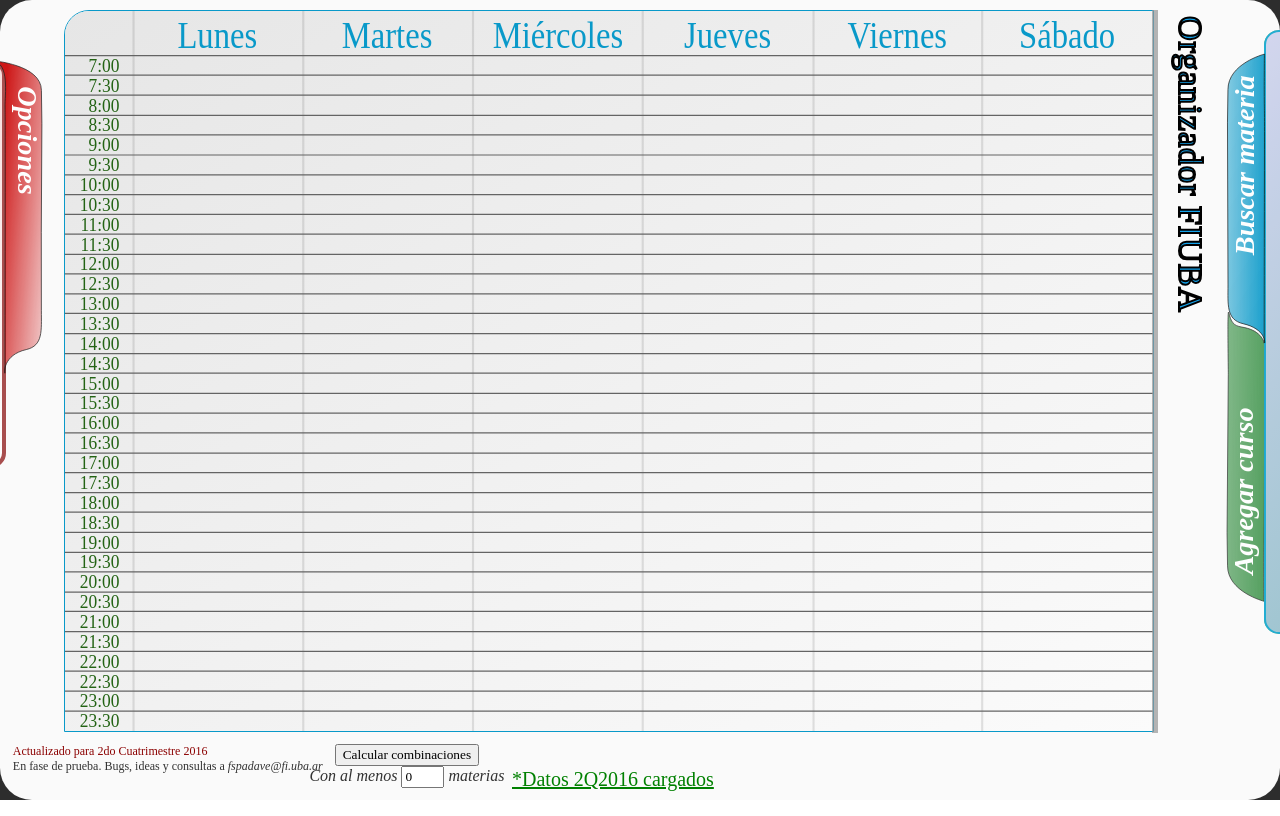
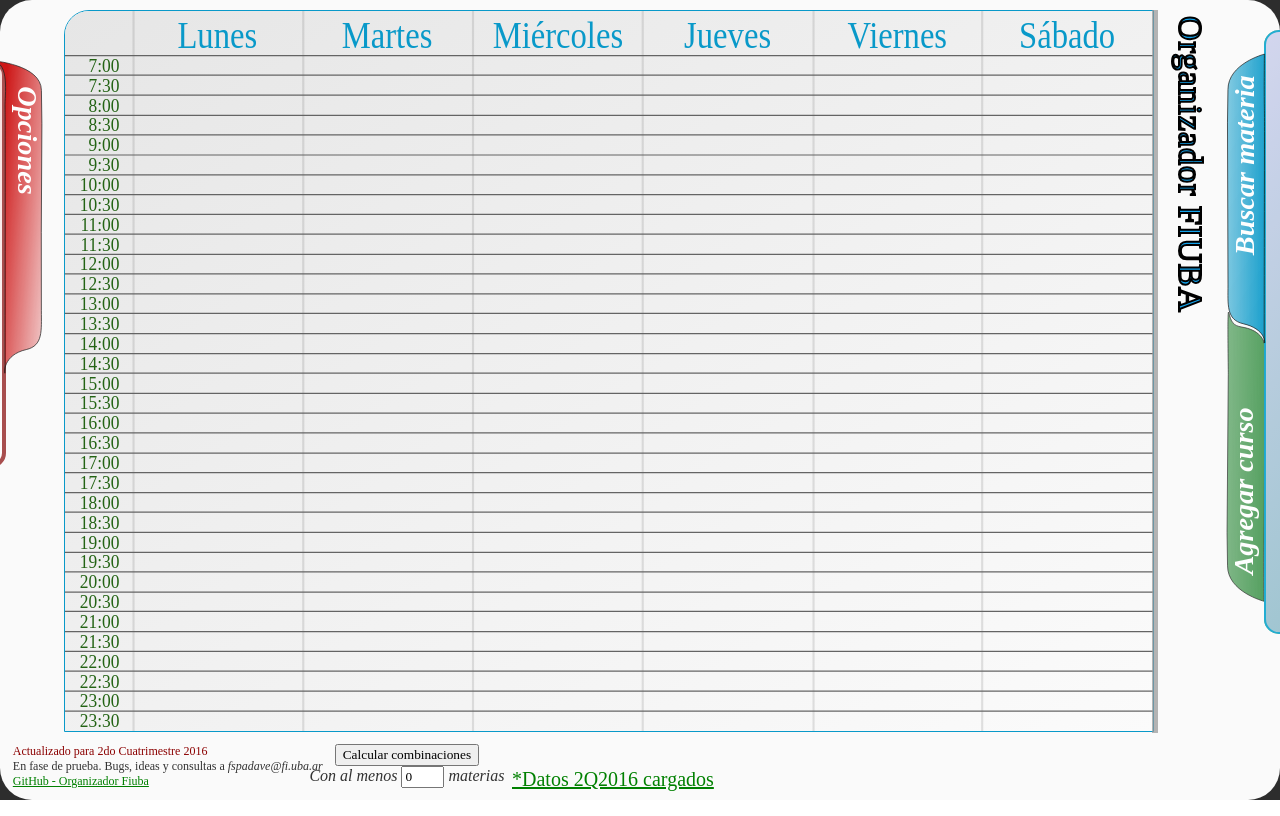
Before and after one commit to lugfi/organizador-fiuba, a plain HTML site: page index.html in a window 1280 px wide. Shown: the top 816 px of the page. Drawn offline with Linux system fonts and the light colour scheme.

Commit message:
Agrego footer

```diff
--- a/index.html
+++ b/index.html
@@ -24,7 +24,7 @@
 	<font id="descText" style="font-size:13px;cursor:default"></font>
 </div>
 
-<div style="position:absolute;left:1%;top:93%;margin:auto;font-size:12px;"><font style="color:darkred;">Actualizado para 2do Cuatrimestre 2016</font><br><font style="color:rgb(50,50,50);">En fase de prueba. Bugs, ideas y consultas a <i>fspadave@fi.uba.ar</i></font></div>
+<div style="position:absolute;left:1%;top:93%;margin:auto;font-size:12px;"><font style="color:darkred;">Actualizado para 2do Cuatrimestre 2016</font><br><font style="color:rgb(50,50,50);">En fase de prueba. Bugs, ideas y consultas a <i>fspadave@fi.uba.ar</i><br><a href="https://github.com/lugfi/organizador-fiuba">GitHub - Organizador Fiuba</a></font></div>
 
 <input id="fileinp" type="file" style="visibility:hidden" onchange="openFile(event)"> </input>
 
```
